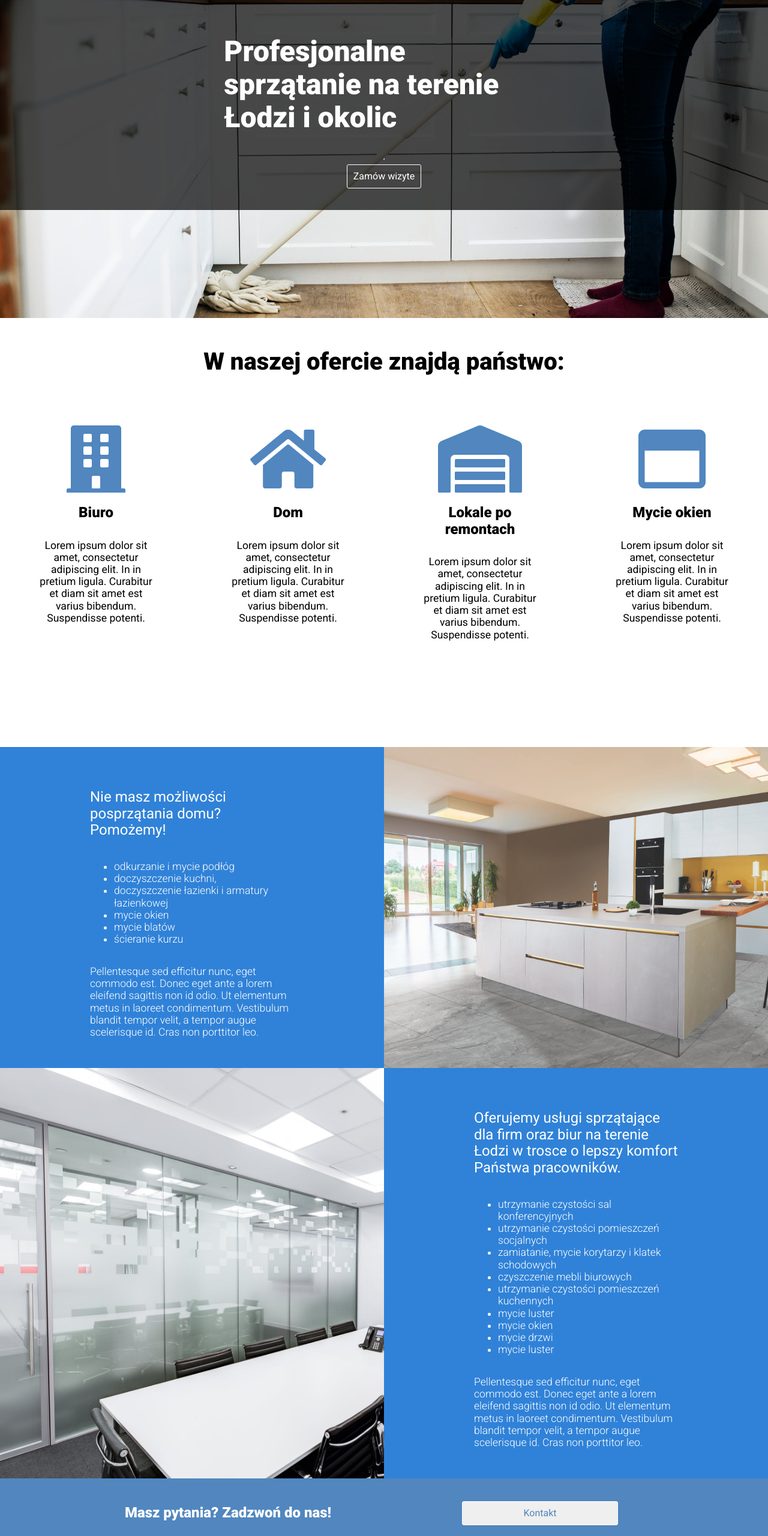
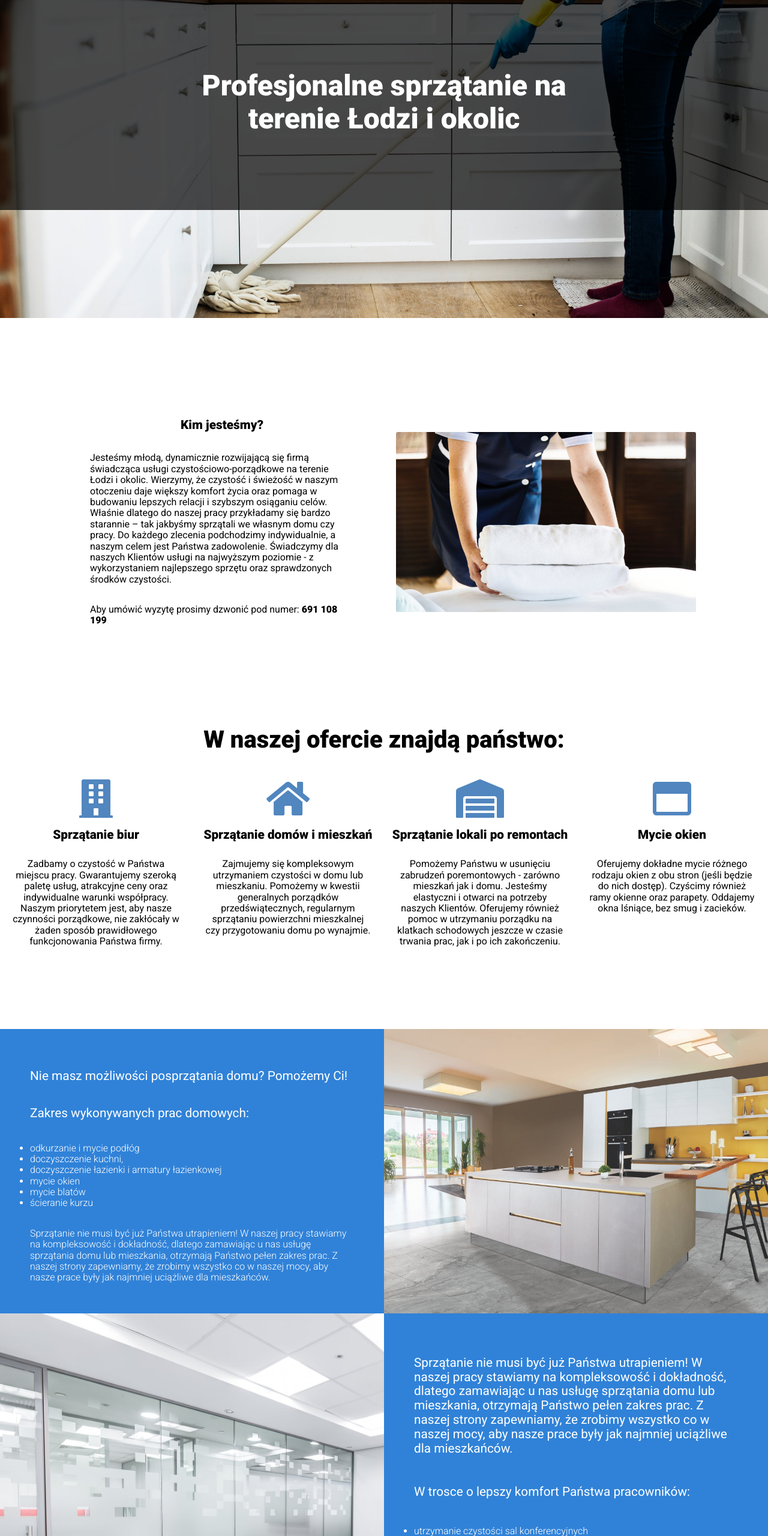
Before and after one commit to Patryk-Rozwadowski/Heart-projekt, a website: page index.html in a window 1280 px wide. Shown: the part 240-2800 px from the top of the page at 60% size. Drawn offline with Linux system fonts and the light colour scheme.

Commit message:
Add rwd, cw

```diff
--- a/index.html
+++ b/index.html
@@ -26,100 +26,28 @@
   <main>
     <section class="hero-container flex-center">
       <div class="overlay">
-        <div class="col-5-xl flex-center">
-          <h1 class="hero-title">Profesjonalne sprzątanie na terenie Łodzi i okolic</h1>
-          <hr class="hero-seperator">
-          <button class="btn btn-white">Zamów wizyte</button>
+        <div class="row flex-center">
+          <div class="col-6-xl col-8-md col-10-sm">
+            <h1 class="hero-title">Profesjonalne sprzątanie na terenie Łodzi i okolic</h1>
+          </div>
+          <!---
+          <div class="row flex-center">
+            <button class="btn btn-white">Zamów wizyte</button>
+          </div>
+        -->
         </div>
       </div>
     </section>
 
-    <section class="offer">
-      <h2 class="offer-title section-title"> W naszej ofercie znajdą państwo: </h2>
-      <div class="row">
-        <div class="offer-item-container col-6-xl col-3-md">
-          <i class="fas fa-building"></i>
-          <h2 class="section-title">Biuro</h2>
-          <p class="section-text"> Lorem ipsum dolor sit amet, consectetur adipiscing elit. In in pretium ligula. Curabitur et diam sit amet est varius bibendum. Suspendisse potenti. </p>
-        </div>
-        <div class="offer-item-container col-6-xl col-3-md">
-          <i class="fas fa-home"></i>
-          <h2 class="section-title">Dom</h2>
-          <p class="section-text">Lorem ipsum dolor sit amet, consectetur adipiscing elit. In in pretium ligula. Curabitur et diam sit amet est varius bibendum. Suspendisse potenti. </p>
-        </div>
-
-        <div class="offer-item-container col-6-xl col-3-md">
-          <i class="fas fa-warehouse"></i>
-          <h2 class="section-title">Lokale po remontach</h2>
-          <p class="section-text">Lorem ipsum dolor sit amet, consectetur adipiscing elit. In in pretium ligula. Curabitur et diam sit amet est varius bibendum. Suspendisse potenti. </p>
-        </div>
-        <div class="offer-item-container col-6-xl col-3-md">
-          <i class="far fa-window-maximize"></i>
-          <h2 class="section-title">Mycie okien</h2>
-          <p class="section-text">Lorem ipsum dolor sit amet, consectetur adipiscing elit. In in pretium ligula. Curabitur et diam sit amet est varius bibendum. Suspendisse potenti. </p>
-        </div>
-      </div>
-    </section>
-
-    <section class="description">
-      <div class="row">
-        <div class="col-6-xl description-items">
-          <h2 class="section-title">Nie masz możliwości posprzątania domu? Pomożemy!</h2>
-          <ul>
-            <li class="section-text description-item">odkurzanie i mycie podłóg </li>
-            <li class="section-text description-item">doczyszczenie kuchni, </li>
-            <li class="section-text description-item">doczyszczenie łazienki i armatury łazienkowej</li>
-            <li class="section-text description-item">mycie okien </li>
-            <li class="section-text description-item">mycie blatów</li>
-            <li class="section-text description-item">ścieranie kurzu</li>
-          </ul>
-          <p class="section-text description-item"> Pellentesque sed efficitur nunc, eget commodo est. Donec eget ante a lorem eleifend sagittis non id odio. Ut elementum metus in laoreet condimentum. Vestibulum blandit tempor velit, a tempor augue
-            scelerisque id. Cras non porttitor leo.</p>
-        </div>
-        <div class="col-6-xl house-img"></div>
-      </div>
-      <div class="row">
-        <div class="col-6-xl office-img"></div>
-        <div class="col-6-xl description-items">
-          <h2 class="section-title">Oferujemy usługi sprzątające dla firm oraz biur na terenie Łodzi w trosce o lepszy komfort Państwa pracowników.</h2>
-          <ul>
-            <li class="section-text description-item"> utrzymanie czystości sal konferencyjnych</li>
-            <li class="section-text description-item"> utrzymanie czystości pomieszczeń socjalnych </li>
-            <li class="section-text description-item"> zamiatanie, mycie korytarzy i klatek schodowych </li>
-            <li class="section-text description-item"> czyszczenie mebli biurowych </li>
-            <li class="section-text description-item"> utrzymanie czystości pomieszczeń kuchennych </li>
-            <li class="section-text description-item"> mycie luster </li>
-            <li class="section-text description-item"> mycie okien </li>
-            <li class="section-text description-item"> mycie drzwi </li>
-            <li class="section-text description-item"> mycie luster </li>
-
-          </ul>
-          <p class="section-text description-item"> Pellentesque sed efficitur nunc, eget commodo est. Donec eget ante a lorem eleifend sagittis non id odio. Ut elementum metus in laoreet condimentum. Vestibulum blandit tempor velit, a tempor augue
-            scelerisque id. Cras non porttitor leo.</p>
-        </div>
-      </div>
-    </section>
-
-    <section class="ask">
-      <div class="row flex-center">
-        <div class="col-6-xl flex-center">
-          <h3 class="ask-item section-title">Masz pytania? Zadzwoń do nas!</h3>
-        </div>
-        <div class="col-6-xl flex-center">
-          <button class="btn btn-white">Kontakt</button>
-        </div>
-      </div>
-    </section>
     <section class="about-us">
       <div class="row">
-        <div class="about-us-description col-6-xl">
+        <div class="about-us-description col-6-xl col-12-md col-12-sm ">
           <h2 class="section-title">Kim jesteśmy?</h2>
-          <p class="about-us-items section-text">Jesteśmy dynamicznie rozwijającą się firmą świadczącą usługi utrzymywania czystości w Łodzi i okolicach. W swojej pracy wykorzystujemy najlepszy sprzęt oraz środki czystości znanych marek. Posiadamy
-            wykwalifikowanych
-            pracowników, którzy od wielu lat pracują w branży. Priorytetem naszej działalności jest świadczenie usług na najwyższym poziomie. Głównym wyznacznikiem kierunku działania naszej firmy jest zadowolenie Klienta.
-          </p>
-          <p class="about-us-items section-text">Aby umówić wyzytę prosimy dzwonić pod numer: <b>691 108 199</b></p>
-          <!---
+          <p class="about-us-items section-text">Jesteśmy młodą, dynamicznie rozwijającą się firmą świadcząca usługi czystościowo-porządkowe na terenie Łodzi i okolic. Wierzymy, że czystość i świeżość w naszym otoczeniu daje większy komfort życia
+            oraz pomaga w budowaniu lepszych relacji i szybszym osiąganiu celów. Właśnie dlatego do naszej pracy przykładamy się bardzo starannie – tak jakbyśmy sprzątali we własnym domu czy pracy. Do każdego zlecenia podchodzimy indywidualnie, a
+            naszym celem jest Państwa zadowolenie. Świadczymy dla naszych Klientów usługi na najwyższym poziomie - z wykorzystaniem najlepszego sprzętu oraz sprawdzonych środków czystości.
+            <p class="about-us-items section-text">Aby umówić wyzytę prosimy dzwonić pod numer: <b>691 108 199</b></p>
+            <!---
           <p class="about-us-items section-text">Lub do nas napisać:</p>
           <form class="col-6-xl" action="https://formspree.io/email@domain.tld" method="post">
             <div class="row">
@@ -135,21 +63,92 @@
           </form>
           --->
         </div>
-        <div class="col-6-xl flex-center">
+        <div class="flex-center col-6-xl col-12-md col-12-sm flex-center">
           <img class="about-us-img" src="images/service.jpg" alt="service heart">
+        </div>
+      </div>
+    </section>
+
+    <section class="offer">
+      <h2 class="offer-title section-title"> W naszej ofercie znajdą państwo: </h2>
+      <div class="row">
+        <div class="offer-item-container col-3-xl col-6-md col-12-sm">
+          <i class="fas fa-building"></i>
+          <h2 class="section-title">Sprzątanie biur</h2>
+          <p class="section-text"> Zadbamy o czystość w Państwa miejscu pracy. Gwarantujemy szeroką paletę usług, atrakcyjne ceny oraz indywidualne warunki współpracy. Naszym priorytetem jest, aby nasze czynności porządkowe, nie zakłócały w żaden
+            sposób prawidłowego funkcjonowania Państwa firmy.</p>
+        </div>
+        <div class="offer-item-container col-3-xl col-6-md col-12-sm">
+          <i class="fas fa-home"></i>
+          <h2 class="section-title">Sprzątanie domów i mieszkań</h2>
+          <p class="section-text">Zajmujemy się kompleksowym utrzymaniem czystości w domu lub mieszkaniu. Pomożemy w kwestii generalnych porządków przedświątecznych, regularnym sprzątaniu powierzchni mieszkalnej czy przygotowaniu domu po wynajmie.
+          </p>
+        </div>
+
+        <div class="offer-item-container col-3-xl col-6-md col-12-sm">
+          <i class="fas fa-warehouse"></i>
+          <h2 class="section-title">Sprzątanie lokali po remontach</h2>
+          <p class="section-text">Pomożemy Państwu w usunięciu zabrudzeń poremontowych - zarówno mieszkań jak i domu. Jesteśmy elastyczni i otwarci na potrzeby naszych Klientów. Oferujemy również pomoc w utrzymaniu porządku na klatkach schodowych
+            jeszcze w czasie trwania prac, jak i po ich zakończeniu. </p>
+        </div>
+        <div class="offer-item-container col-3-xl col-6-md col-12-sm">
+          <i class="far fa-window-maximize"></i>
+          <h2 class="section-title">Mycie okien</h2>
+          <p class="section-text">Oferujemy dokładne mycie różnego rodzaju okien z obu stron (jeśli będzie do nich dostęp). Czyścimy również ramy okienne oraz parapety. Oddajemy okna lśniące, bez smug i zacieków. </p>
+        </div>
+      </div>
+    </section>
+
+    <section class="description">
+      <div class="row">
+        <div class="col-6-xl col-6-md col-12-sm description-items">
+          <h2 class="section-title">Nie masz możliwości posprzątania domu? Pomożemy Ci!</h2>
+          <h3 class="section-title">Zakres wykonywanych prac domowych:</h3>
+          <ul>
+            <li class="section-text description-item-list">odkurzanie i mycie podłóg </li>
+            <li class="section-text description-item-list">doczyszczenie kuchni, </li>
+            <li class="section-text description-item-list">doczyszczenie łazienki i armatury łazienkowej</li>
+            <li class="section-text description-item-list">mycie okien </li>
+            <li class="section-text description-item-list">mycie blatów</li>
+            <li class="section-text description-item-list">ścieranie kurzu</li>
+          </ul>
+          <p class="section-text description-item">Sprzątanie nie musi być już Państwa utrapieniem! W naszej pracy stawiamy na kompleksowość i dokładność, dlatego zamawiając u nas usługę sprzątania domu lub mieszkania, otrzymają Państwo pełen zakres prac. Z naszej strony zapewniamy, że zrobimy wszystko co w naszej mocy, aby nasze prace były jak najmniej uciążliwe dla mieszkańców.</p>
+        </div>
+        <div class="col-6-xl col-6-md col-12-sm house-img"></div>
+      </div>
+      <div class="row">
+        <div class="col-6-xl col-6-md office-img"></div>
+        <div class="col-6-xl col-6-md description-items">
+          <h3 class="section-title">Sprzątanie nie musi być już Państwa utrapieniem! W naszej pracy stawiamy na kompleksowość i dokładność, dlatego zamawiając u nas usługę sprzątania domu lub mieszkania, otrzymają Państwo pełen zakres prac. Z naszej
+            strony zapewniamy, że zrobimy wszystko co w naszej mocy, aby nasze prace były jak najmniej uciążliwe dla mieszkańców.</h3>
+          <h4 class="section-title">W trosce o lepszy komfort Państwa pracowników:</h4>
+          <ul>
+            <li class="section-text description-item-list"> utrzymanie czystości sal konferencyjnych</li>
+            <li class="section-text description-item-list"> utrzymanie czystości pomieszczeń socjalnych </li>
+            <li class="section-text description-item-list"> zamiatanie, mycie korytarzy i klatek schodowych </li>
+            <li class="section-text description-item-list"> czyszczenie mebli biurowych </li>
+            <li class="section-text description-item-list"> utrzymanie czystości pomieszczeń kuchennych </li>
+            <li class="section-text description-item-list"> mycie luster </li>
+            <li class="section-text description-item-list"> mycie okien </li>
+            <li class="section-text description-item-list"> mycie drzwi </li>
+            <li class="section-text description-item-list"> mycie luster </li>
+
+          </ul>
+          <p class="section-text description-item">Wychodząc naprzeciw oczekiwaniom naszych firmowych klientów, zadbaliśmy o to, by nasza oferta obejmowała kompleksowy zakres prac z zakresu utrzymania czystości w biurze. Ze swojej strony
+            gwarantujemy, że szybko dołączą Państwo do grona naszych zadowolonych klientów!</p>
         </div>
       </div>
     </section>
   </main>
   <footer class="footer-container">
     <div class="row">
-      <div class="col-4-xl">
+      <div class="col-4-xl col-12-md col-12-sm">
         <img class="footer-logo" src="./images/logo.png" alt="logo heart">
-        <h2 class="footer-item section-title">Heart - Profesjonalne usługi sprzątające dla Ciebie i Twojego domu</h2>
+        <h2 class="footer-item section-text">Heart - Profesjonalne usługi sprzątające dla Ciebie i Twojego domu</h2>
       </div>
-      <div class="col-4-xl flex-center">
-        <h3 class="footer-item section-title">Usługi</h3>
+      <div class="col-4-xl col-12-md col-12-sm flex-center">
         <ul class="footer-offer">
+          <li class="footer-item section-title">Usługi</li>
           <li class="footer-item section-text">Sprzątanie domów</li>
           <li class="footer-item section-text">Sprzątanie mieszkań</li>
           <li class="footer-item section-text">Mycie okien</li>
@@ -157,16 +156,11 @@
           <li class="footer-item section-text">Sprzątanie lokali po remontach</li>
         </ul>
       </div>
-      <div class="col-4-xl flex-center">
-        <h2 class="footer-item section-title">Kontakt:</h2>
-        <div class="row flex-center">
-          <h2 class="footer-item section-text">Telefon: 691 108 199 </h2>
-          <i class="fas fa-phone"></i>
-        </div>
-        <div class="row flex-center">
-          <h2 class="footer-item section-text">Mail: <a href="mailto:beatazd@interia.eu" class="mail footer-item">ue.airetni@dzataeb</a></h2>
-          <i class="far fa-envelope"></i>
-        </div>
+      <div class="col-4-xl col-12-md col-12-sm flex-center">
+        <ul>
+          <li class="footer-item section-title">Kontakt:</li>
+          <li class="footer-item section-text">Telefon: 691 108 199 <i class="fas fa-phone"></i></li>
+          <li class="footer-item section-text">Mail: <a href="mailto:beatazd@interia.eu" class="mail footer-item">ue.airetni@dzataeb</a> <i class="far fa-envelope"></i></h2>
       </div>
     </div>
   </footer>
--- a/sass/_rwd.scss
+++ b/sass/_rwd.scss
@@ -1,7 +1,90 @@
-@media (max-width:1780px) {
-  .offer {
-    .offer-item-container {
+@media (max-width:1330px) {
+  .offer .offer-item-container {
+    padding: 10px;
+  }
+}
+@media (max-width:1300px) {
+  .section-text {
+    font-size: 1em;
+  }
 
+  .section-title {
+    font-size: 1.3em;
+  }
+
+  .description .description-items {
+    padding: 50px;
+  }
+
+  .offer .far,
+  .offer .fas {
+    font-size: 4em;
+  }
+
+  .about-us .about-us-description {
+    padding: 50px;
+  }
+}
+@media (max-width:978px) {
+  .navbar {
+    margin-right: 50px;
+
+    .nav-item {
+      font-size: 1em;
+    }
+  }
+
+  .navbar .nav-item-logo {
+    left: 100px;
+  }
+
+  .hero-container .hero-title {
+    font-size: 2.5em;
+    padding: 50;
+  }
+
+  .description {
+    text-align: center;
+
+    .section-title {
+      text-align: center;
+    }
+
+    .description-item-list {
+      list-style: none;
+      font-weight: 400;
+
+      &::before {
+        content: '-';
+      }
     }
   }
 }
+@media (max-width:731px) {
+  .hero-container .hero-title {
+    font-size: 2em;
+  }
+}
+
+@media (max-width:700px) {
+  .navbar {
+    .logo {
+      height: 3em;
+    }
+    .nav-item-logo {
+      left:50px;
+    }
+  }
+}
+
+@media (max-width:660px) {
+  .navbar {
+    .nav-item {
+      margin:5px;
+    }
+
+    .nav-item-logo .logo{
+      height:3em;
+    }
+  }
+}
--- a/sass/style.scss
+++ b/sass/style.scss
@@ -1,4 +1,3 @@
-@import 'sass/rwd.scss';
 $white: #fff;
 $black: #222;
 $black-lighter: #272727;
@@ -8,7 +7,6 @@ $green: #98CF33;
 $transparent: rgba(000, 000, 000, 0);
 @import 'sass/mixins.scss';
 @import 'sass/components/components.scss';
-@import 'sass/grid.scss';
 
 html {
   overflow-x: hidden;
@@ -61,11 +59,12 @@ html {
 }
 
 .hero-container {
-  margin: 50px auto;
+  margin: 50px auto 0;
   background: url("/images/header.jpeg") no-repeat;
   background-size: cover;
   height: 90vh;
   width: 100vw;
+  text-align: center;
 
   .hero-title {
     @include roboto-font;
@@ -94,12 +93,12 @@ html {
 
   .offer-item-container {
     text-align: center;
-    padding:50px;
+    padding: 50px;
   }
 
-  .fas,
-  .far {
-    font-size: 7em;
+  .far,
+  .fas {
+    font-size: 6em;
     color: $blue-darker;
   }
 
@@ -131,7 +130,8 @@ html {
     font-weight: 400;
   }
 
-  .description-item {
+  .description-item,
+  .description-item-list {
     list-style: disc;
     color: $white;
     font-weight: 300;
@@ -167,9 +167,11 @@ html {
 
 .about-us {
   text-align: center;
+  margin:100px;
 
   .about-us-description {
-    padding: 150px;
+    padding: 100px;
+    padding-top:0;
   }
 
   .about-us-items {
@@ -197,11 +199,14 @@ html {
   .footer-item {
     color: $white;
     text-align: center;
-    font-size: 1em;
+    font-size: 0.9em;
     list-style: none;
+    font-weight: 300;
     margin: 5px;
   }
-
+  .section-title {
+    font-weight: 900;
+  }
   .footer-logo {
     object-fit: contain;
     height: 60px;
@@ -238,6 +243,38 @@ html {
     opacity: 1;
   }
 }
+
 * {
   box-sizing: border-box;
 }
+@import 'sass/rwd.scss';
+
+@mixin grid($prefix) {
+  @for $i from 1 through 12 {
+    .col-#{$i}-#{$prefix} {
+      $width: 100% / 12 * $i;
+      width: $width;
+      display: flex;
+      flex-direction: column;
+    }
+  }
+}
+@media only screen and (min-width : 768px) {
+  // TABLET
+  @include grid('md');
+}
+@media only screen and (min-width : 1200px) {
+  // DESKTOP
+  @include grid('xl');
+}
+@media only screen and (max-width : 767px) {
+  // MOBILE
+  @include grid('sm');
+}
+
+.flex-center {
+  @include flex-center;
+}
+ul{
+  padding:0;
+}
--- a/vendor/_grid.scss
+++ /dev/null
@@ -1,26 +0,0 @@
-@mixin grid($prefix) {
-  @for $i from 1 through 12 {
-    .col-#{$i}-#{$prefix} {
-      $width: 100% / 12 * $i;
-      max-width: $width;
-      display: flex;
-      flex-direction: column;
-    }
-  }
-}
-@media only screen and (min-width : 1200px) {
-  // DESKTOP
-  @include grid('xl');
-}
-@media only screen and (min-width : 979px) {
-  // TABLET
-  @include grid('md');
-}
-@media only screen and (max-width : 767px) {
-  // MOBILE
-  @include grid('sm');
-}
-
-.flex-center {
-  @include flex-center;
-}
```
Also changed, not shown: stylesheets/style.css.
